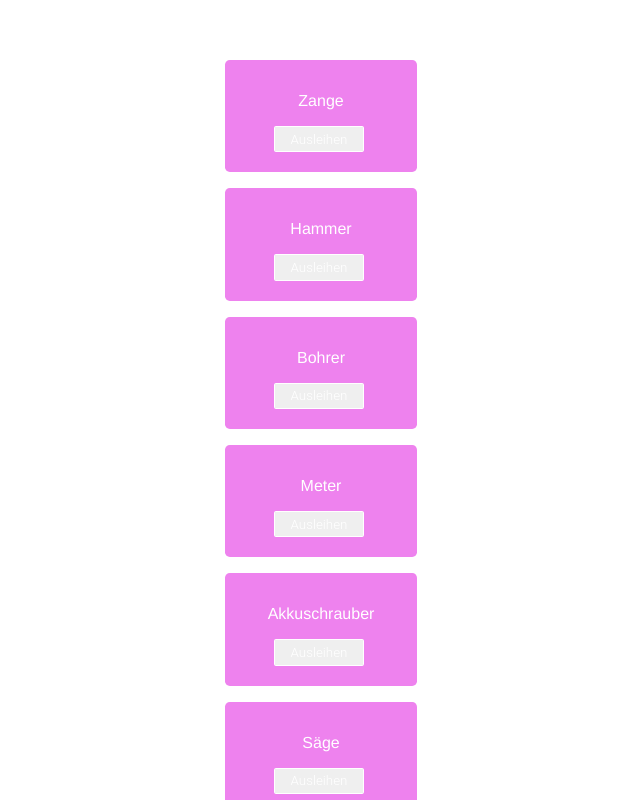
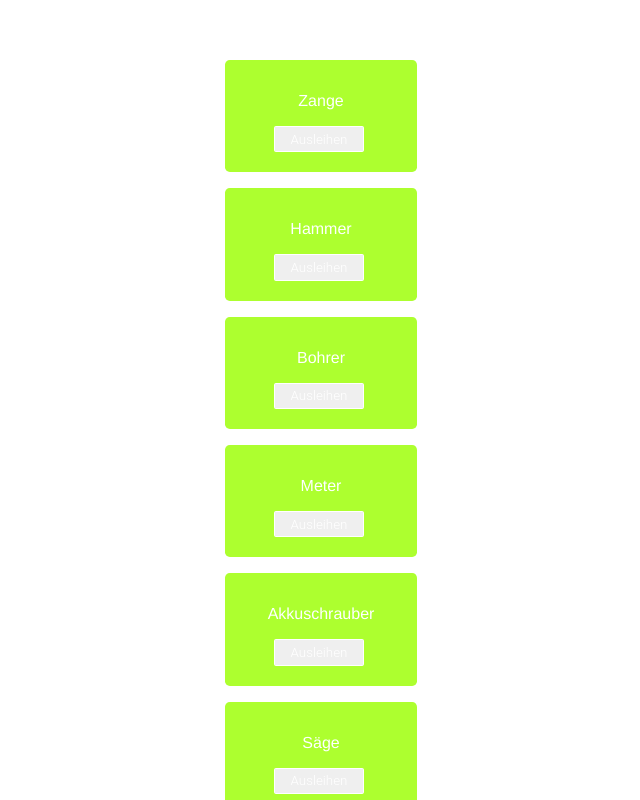
Before and after one commit to criseone/supaleihladen, a Vue app: page / in a window 1280 px wide. Shown: the top 800 px of the page, without its empty margins (319-959 px from the left). Built offline with nearby package versions, Linux system fonts and the light colour scheme.

Commit message:
fixed renting logic

```diff
--- a/src/components/Product.vue
+++ b/src/components/Product.vue
@@ -1,7 +1,7 @@
 <template>
-    <div class="product">
+    <div class="product" :class="ProductStyle">
         <p>{{ Product.descr }}</p>
-        <Button :onClick="rentProduct" :Product="Product" :description="getAvailability" />
+        <Button :onClick="rentProduct" :Product="Product" :description="ButtonDescription" />
     </div>
 </template>
 
@@ -21,8 +21,11 @@ export default {
     ...mapActions(['rentProduct']),
   },
   computed: {
-    getAvailability() {
+    ButtonDescription() {
       return this.Product.available ? 'Ausleihen' : 'Zurückgeben';
+    },
+    ProductStyle() {
+      return this.Product.available ? 'available' : 'rented';
     },
   },
 };
@@ -42,5 +45,9 @@ export default {
   opacity: 1;
   transition: opacity 0.3s ease-in-out;
   width: 10rem;
-}
+  }
+
+  .available {
+    background-color: greenyellow;
+  }
 </style>
--- a/src/components/ProductList.vue
+++ b/src/components/ProductList.vue
@@ -1,6 +1,6 @@
 <template>
     <div id="product-list">
-      <Product v-for="product in getProducts"
+      <Product v-for="product in Products"
         v-bind:key="product.id"
         v-bind:Product="product" />
     </div>
@@ -18,7 +18,7 @@ export default {
     Product,
   },
   computed: {
-    ...mapGetters(['getProducts']),
+    ...mapGetters(['Products']),
   },
 };
 </script>
--- a/src/store.js
+++ b/src/store.js
@@ -7,7 +7,7 @@ Vue.use(Vuex);
 export default new Vuex.Store({
   state: Data,
   getters: {
-    getProducts: state => state.products,
+    Products: state => state.products,
   },
   mutations: {
     rentProduct(state, plProduct) {
```
